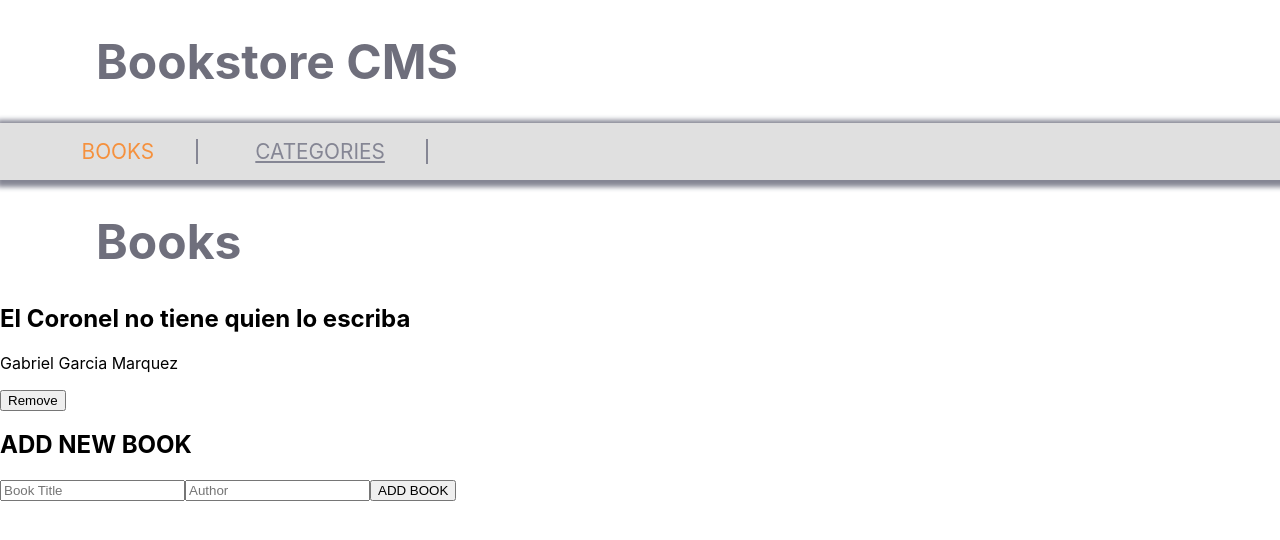
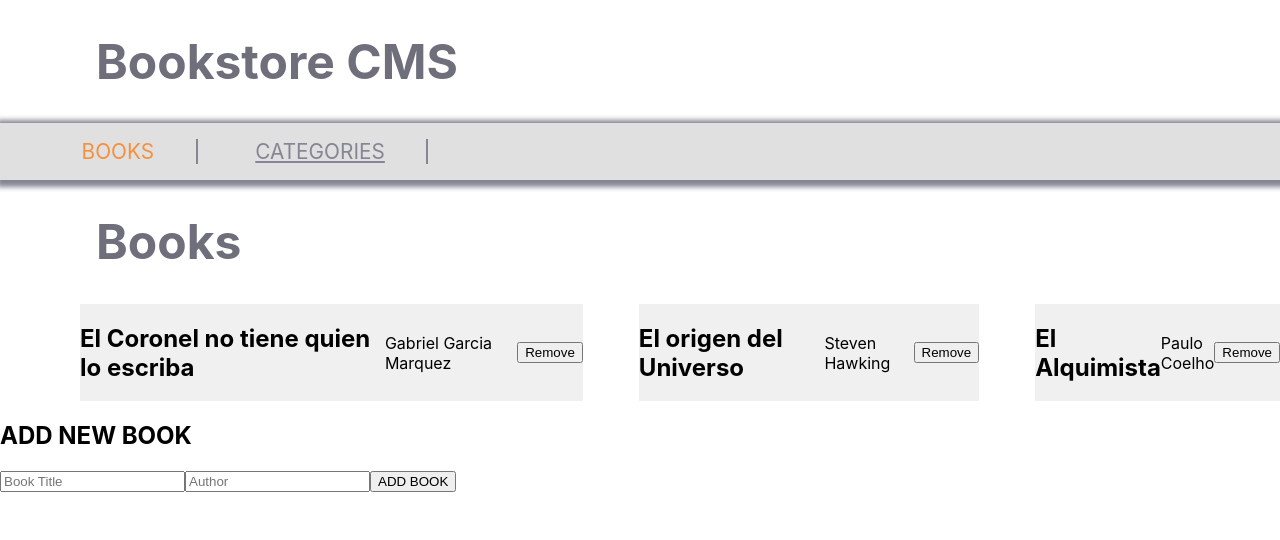
Before and after one commit to OsvaldoBC/bookstore-ob, a React (Create React App) app: page / in a window 1280 px wide. Shown: the top 540 px of the page. Built offline with nearby package versions, Linux system fonts and the light colour scheme.

Commit message:
display booklist in an array

```diff
--- a/src/App.css
+++ b/src/App.css
@@ -1,3 +1,12 @@
-.App {
-  text-align: center;
+
+.book-list {
+  display: flex;
+  flex-direction: column;
 }
+
+.book-container {
+  display: flex;
+  justify-content: space-around;
+  align-items: center;
+  background-color: #f0f0f0;
+}
--- a/src/components/BookList.js
+++ b/src/components/BookList.js
@@ -4,11 +4,13 @@ const BookList = (props) => {
   const { title, author } = props;
 
   return (
-    <div className="book-container">
+    <ul className='book-list'>
+      <li className="book-container">
       <h2>{title}</h2>
       <p>{author}</p>
       <button type="button">Remove</button>
-    </div>
+     </li>
+    </ul>
   );
 };
 export default BookList;
--- a/src/components/Books.js
+++ b/src/components/Books.js
@@ -6,10 +6,21 @@ import BookList from './BookList';
 
 const Books = () => {
   const books = useSelector((state) => state.books);
+
+  const bookList = books.map((book) => (
+    <BookList
+      key={book.id}
+      title={book.title}
+      author={book.author}
+    />
+  ));
+
   return (
     <div>
       <h1>Books</h1>
-      <BookList title={books[0].title} author={books[0].author} />
+      <ul>
+        {bookList}
+      </ul>
       <BookForm />
     </div>
   );
--- a/src/redux/books/initialBookList.js
+++ b/src/redux/books/initialBookList.js
@@ -9,7 +9,7 @@ const bookList = [
       author: 'Steven Hawking',
     }, {
       id: 3,
-      title: 'El Alqimista',
+      title: 'El Alquimista',
       author: 'Paulo Coelho',
     },
   ];
```
